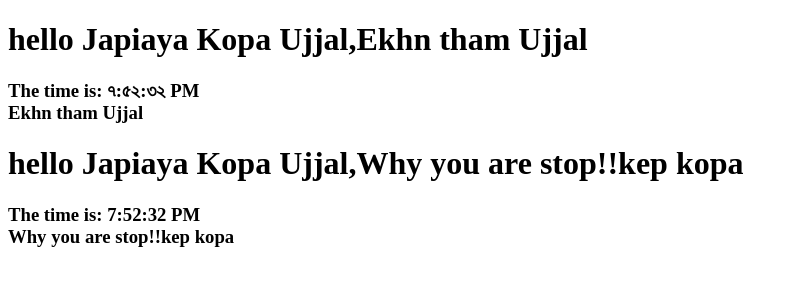
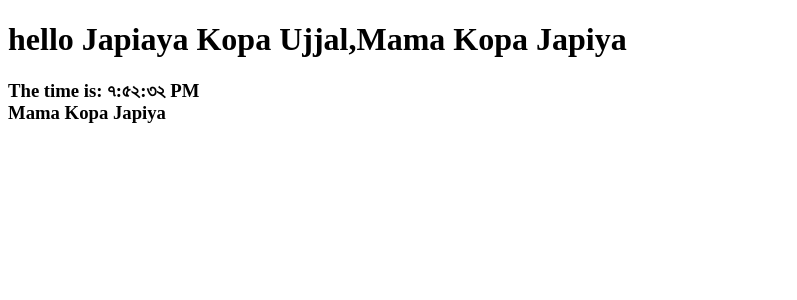
Before and after one commit to Ujjal-ENG/learn-react, a React (Create React App) app in the folder start-learn-react/: page / in a window 1280 px wide. Shown: the top 300 px of the page, without its empty margins (0-797 px from the left). Built offline with nearby package versions, Linux system fonts and the light colour scheme.

Commit message:
now learn how to use components

```diff
--- a/start-learn-react/src/App.js
+++ b/start-learn-react/src/App.js
@@ -1,20 +1,7 @@
-import React from "react";
+import Clock from "./components/Clock";
 
-class Clock extends React.Component {
-  render() {
-    return (
-      <div>
-        <h1 className="header">
-          hello Japiaya Kopa Ujjal,{this.props.children}
-        </h1>
-        <h3>
-          The time is: {new Date().toLocaleTimeString(this.props.locale)}
-          <br></br>
-          {this.props.children}
-        </h3>
-      </div>
-    );
-  }
+function App() {
+  return <Clock locale="bn-BD">Mama Kopa Japiya</Clock>;
 }
 
-export default Clock;
+export default App;
--- /dev/null
+++ b/start-learn-react/src/components/Clock.js
@@ -0,0 +1,20 @@
+import React from "react";
+
+class Clock extends React.Component {
+  render() {
+    return (
+      <div>
+        <h1 className="header">
+          hello Japiaya Kopa Ujjal,{this.props.children}
+        </h1>
+        <h3>
+          The time is: {new Date().toLocaleTimeString(this.props.locale)}
+          <br></br>
+          {this.props.children}
+        </h3>
+      </div>
+    );
+  }
+}
+
+export default Clock;
--- a/start-learn-react/src/index.js
+++ b/start-learn-react/src/index.js
@@ -6,7 +6,6 @@ import App from "./App";
 const root = ReactDOM.createRoot(document.getElementById("root"));
 root.render(
   <React.StrictMode>
-    <App locale="bn-BD">Ekhn tham Ujjal</App>
-    <App locale="en-EN">Why you are stop!!kep kopa</App>
+    <App />
   </React.StrictMode>
 );
```
